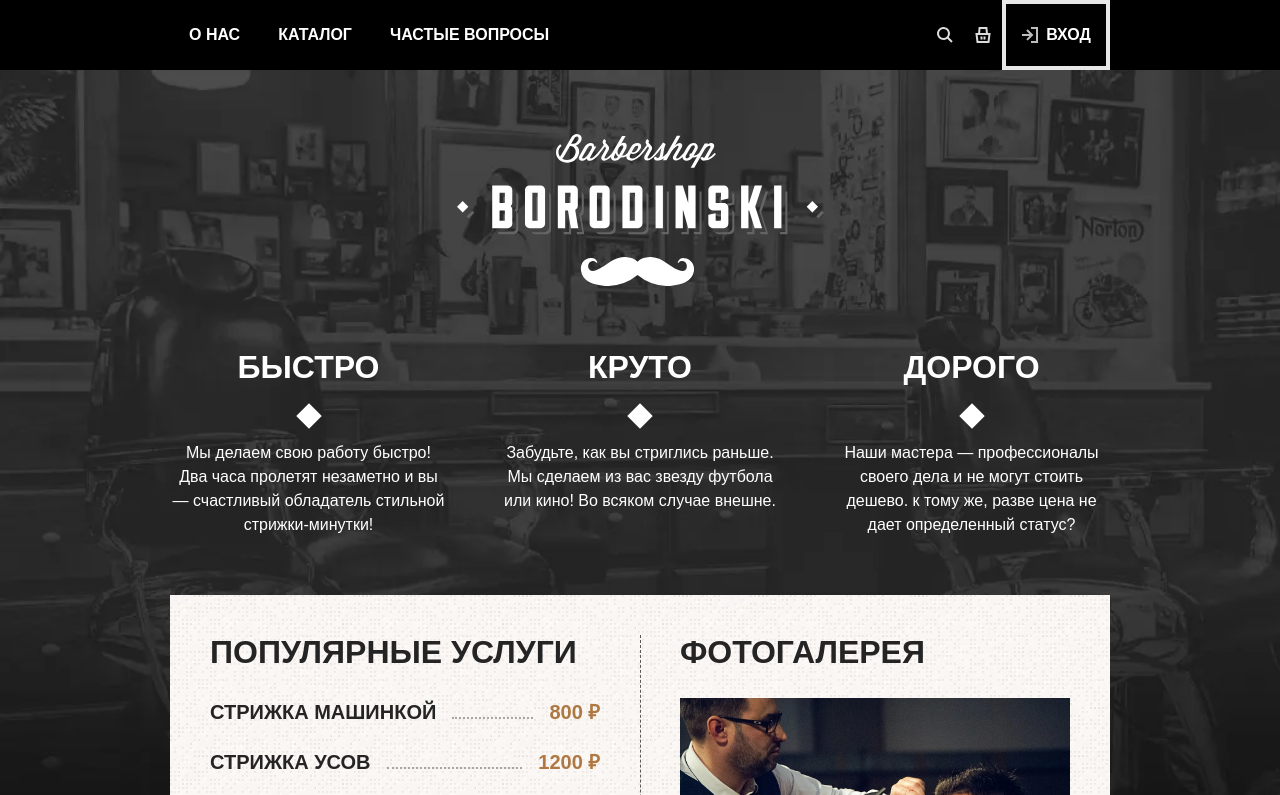
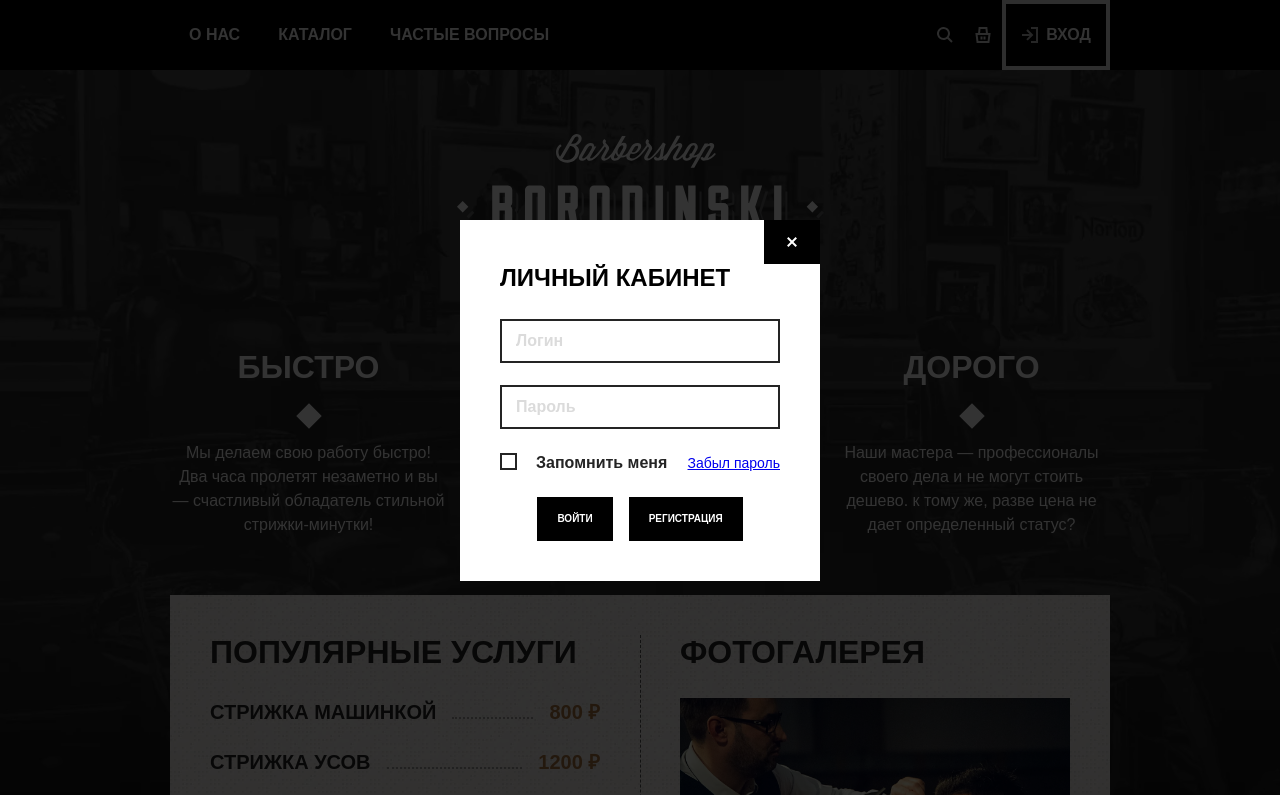
Before and after one commit to one-donovan/Barbershop-Borodinski, a website: page source/index.html in a window 1280 px wide. Both pictures are taken after a click on the link "ВХОД". Shown: the top 795 px of the page. Drawn offline with nearby package versions, Linux system fonts and the light colour scheme; files that its build step writes are made by us from their sources; a web font is replaced by a local one.

Commit message:
логика открытия и закрытия модального окна

```diff
--- a/source/index.html
+++ b/source/index.html
@@ -283,7 +283,7 @@
     </div>
   </footer>
 
-  <!--   <div class="modal-container">
+  <div class="modal-container">
     <div class="modal modal-auth">
       <button class="modal-close-button" type="button">
         <span class="visually-hidden">Закрыть</span>
@@ -307,12 +307,15 @@
             </label>
             <a class="auth-form-recovery" href="#">Забыл пароль</a>
           </p>
-          <button class="button auth-form-button" type="submit">Войти</button>
-          <a class="button auth-form-register" href="#">Регистрация</a>
+          <div class="button-container">
+            <button class="button auth-form-button" type="submit">Войти</button>
+            <a class="button auth-form-register" href="#">Регистрация</a>
+          </div>
         </form>
       </section>
     </div>
-  </div> -->
+  </div>
+
 </body>
 
 </html>
--- a/source/scripts/index.js
+++ b/source/scripts/index.js
@@ -1,18 +1,6 @@
 /* в этот файл добавляет скрипты*/
 const button = document.querySelector('.navigation__button-bag');
 const popover = document.querySelector('.popover');
-
-// Навешиваем на кнопку обработчик клика
-
-/* button.onclick = function (evt) {
-  // Отменяем переход по ссылке
-
-  evt.preventDefault();
-  // показываем поповер
-
-  popover.style.display = 'block';
-
-}; */
 
 function openPopover() {
   popover.style.display = 'block';
@@ -42,3 +30,26 @@ document.addEventListener('click', (event) => {
     closePopover();
   }
 });
+
+
+// модальное окно
+const popup = document.querySelector('.modal-container');
+const openPopupButton = document.querySelector('.navigation-link-login');
+const closePopupButton = popup.querySelector('.modal-close-button');
+
+// Открытие модального окна
+openPopupButton.addEventListener('click', (evt) => {
+  evt.preventDefault();
+  popup.classList.add('show'); // показываем окно
+});
+
+// Закрытие модального окна
+closePopupButton.addEventListener('click', () => {
+  popup.classList.remove('show'); // скрываем окно
+});
+
+popup.addEventListener('click', (evt) => {
+  if (evt.target === popup) {
+    popup.classList.remove('show');
+  }
+});
--- a/source/styles/blocks/modal.scss
+++ b/source/styles/blocks/modal.scss
@@ -2,10 +2,14 @@
   position: fixed;
   top: 0;
   left: 0;
-  display: flex;
+  display: none;
   width: 100%;
   height: 100%;
   background-color: rgba(0, 0, 0, 0.8);
+}
+
+.modal-container.show {
+  display: flex;
 }
 
 .modal {
@@ -23,7 +27,7 @@
   margin: 0;
   margin-bottom: 24px;
   font-family: "PT Sans Narrow", sans-serif;
-  font-size: 32px;
+  font-size: 24px;
   line-height: 35px;
   font-weight: 700;
   color: #000000;
@@ -38,7 +42,7 @@
   right: 0;
   width: 56px;
   height: 44px;
-  background-color: #ffffff;
+  background-color: #000000;
   border: none;
   /* background-image: url("../images/close.svg"); */
   background-repeat: no-repeat;
@@ -46,12 +50,52 @@
   cursor: pointer;
 }
 
+.modal-close-button:hover {
+  background-color: #814b18;
+}
+
+.button:focus,
+.modal-close-button:hover {
+  background-color: #4e2e0e;
+}
+
+
 .auth-form .field-group {
   margin: 0;
-  margin-bottom: 16px;
+  margin-bottom: 22px;
 }
 
 .auth-form-user-options {
   display: flex;
   justify-content: space-between;
+  flex-direction: row;
 }
+
+.auth-form-recovery {
+  font-size: 14px;
+}
+
+.button-container {
+  display: flex;
+  justify-content: center;
+}
+
+.modal-close-button::before,
+.modal-close-button::after {
+  content: "";
+  position: absolute;
+  top: 50%;
+  left: 50%;
+  width: 12px;
+  height: 2px;
+  background-color: #ffffff;
+}
+
+.modal-close-button::before {
+  transform: translate(-50%, -50%) rotate(45deg);
+}
+
+
+.modal-close-button::after {
+  transform: translate(-50%, -50%) rotate(-45deg);
+}
```
